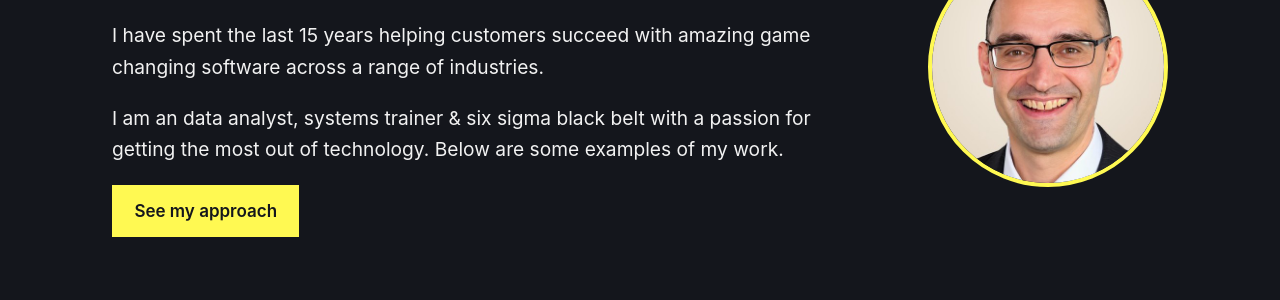
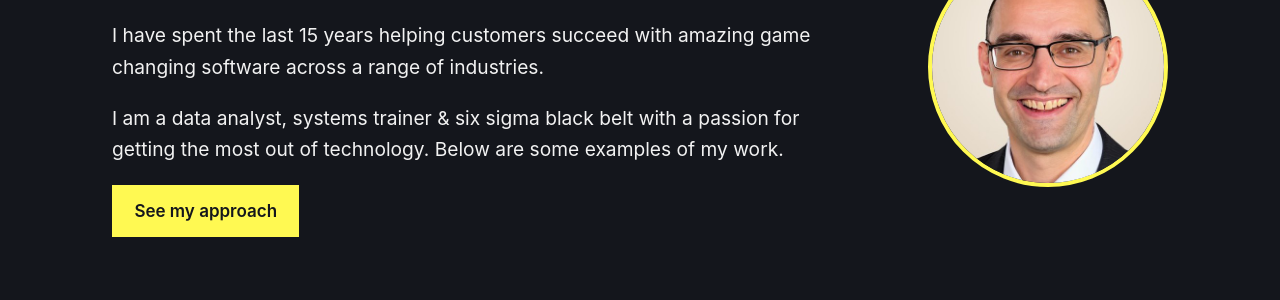
Before and after one commit to PerrinShanks-Cogito/discerninglearning, a Jekyll site: the page built from index.html, in a window 1280 px wide. Shown: the part 272-572 px from the top of the page. Built offline with Jekyll 4.4.1, drawn with Linux system fonts in a browser that asks for light colours.

Commit message:
Fix typo in data analyst description

```diff
--- a/index.html
+++ b/index.html
@@ -11,7 +11,7 @@
       <p class="hero__kicker">{{ site.author }}</p>
       <h1 class="hero__title">Discerning learning</h1>
       <p class="hero__lede">I have spent the last 15 years helping customers succeed with amazing game changing software across a range of industries.</p>
-      <p class="hero__lede">I am an data analyst, systems trainer &amp; six sigma black belt with a passion for getting the most out of technology. Below are some examples of my work.</p>
+      <p class="hero__lede">I am a data analyst, systems trainer &amp; six sigma black belt with a passion for getting the most out of technology. Below are some examples of my work.</p>
       <p><a class="button" href="{{ '/my-approach/' | relative_url }}">See my approach</a></p>
     </div>
   </div>
```
